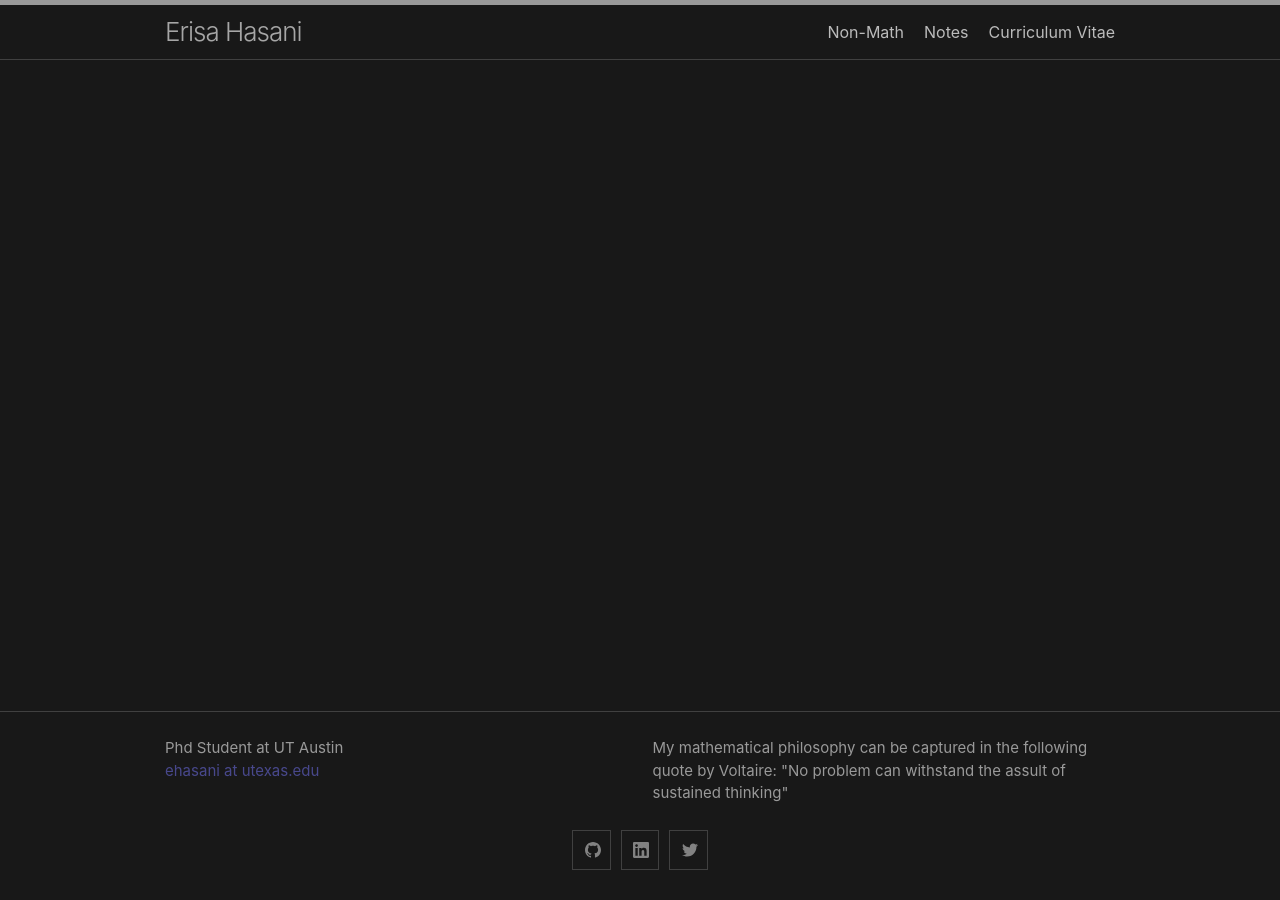
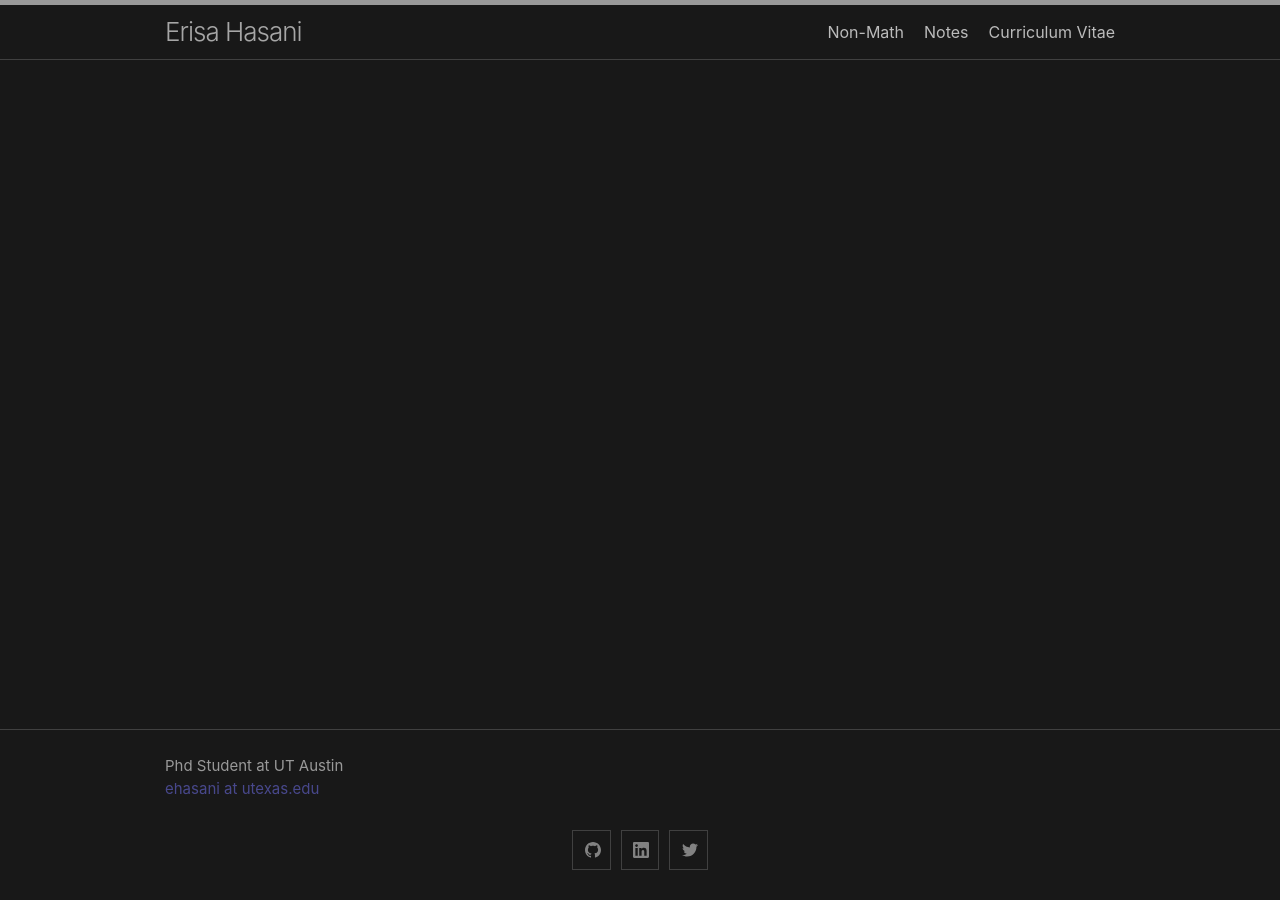
Before and after one commit to erisahasani/erisahasani.github.io, a Jekyll site: the page built from index.md, in a window 1280 px wide. Built offline with Jekyll 4.4.1, drawn with Linux system fonts in a browser that asks for light colours.

Commit message:
remove quote

```diff
--- a/_config.yml
+++ b/_config.yml
@@ -3,8 +3,8 @@ author:
   name: Phd Student at UT Austin
   email: ehasani at utexas.edu
 description: > # this means to ignore newlines until "show_excerpts:"
-  My mathematical philosophy can be captured in the following quote
-  by Voltaire: "No problem can withstand the assult of sustained thinking"
+# My mathematical philosophy can be captured in the following quote
+# by Voltaire: "No problem can withstand the assult of sustained thinking"
 
 show_excerpts: false # set to true to show excerpts on the homepage
 
```
